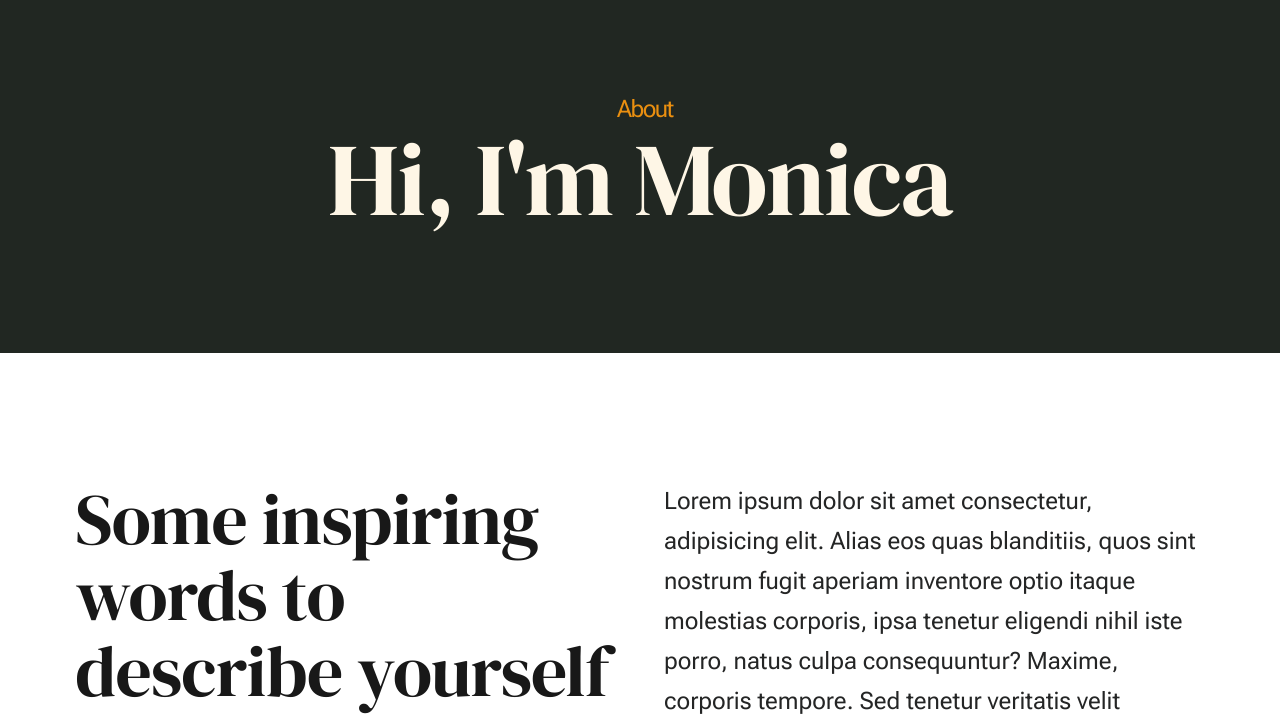
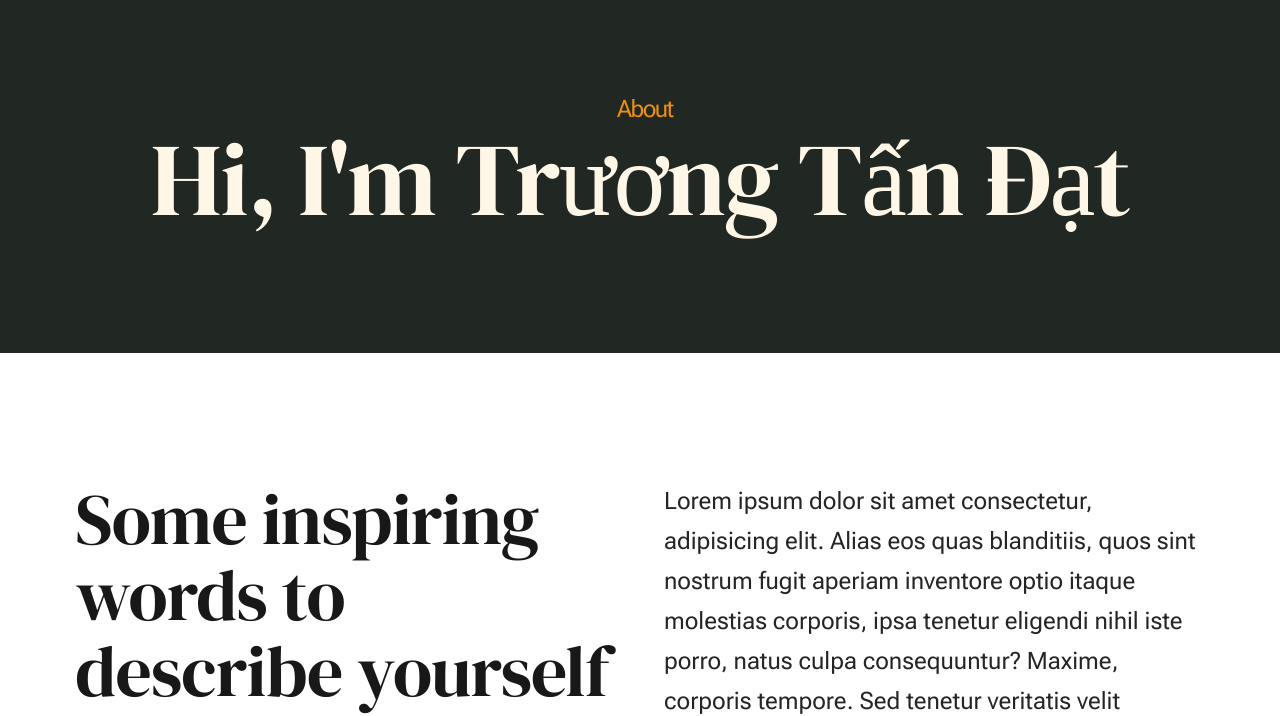
Before and after one commit to TanDat-ttd/Personal_Website, a plain HTML site: page about.html in a window 1280 px wide. Shown: the part 99-815 px from the top of the page. Drawn offline with Linux system fonts and the light colour scheme.

Commit message:
Add files via upload

```diff
--- a/about.html
+++ b/about.html
@@ -6,7 +6,7 @@
     ================================================== -->
     <meta charset="utf-8">
     <meta name="viewport" content="width=device-width, initial-scale=1">
-    <title>About - Monica</title>
+    <title>About - Trương Tấn Đạt</title>
 
     <script>
         document.documentElement.classList.remove('no-js');
@@ -92,7 +92,7 @@
                         <div class="column xl-12">
                             <h1 class="page-title">
                                 <span class="page-title__small-type text-pretitle">About</span>
-                                Hi, I'm Monica
+                                Hi, I'm Trương Tấn Đạt
                             </h1>
 
                         </div>
```
Also changed, not shown: index.html (line endings or trailing spaces).
